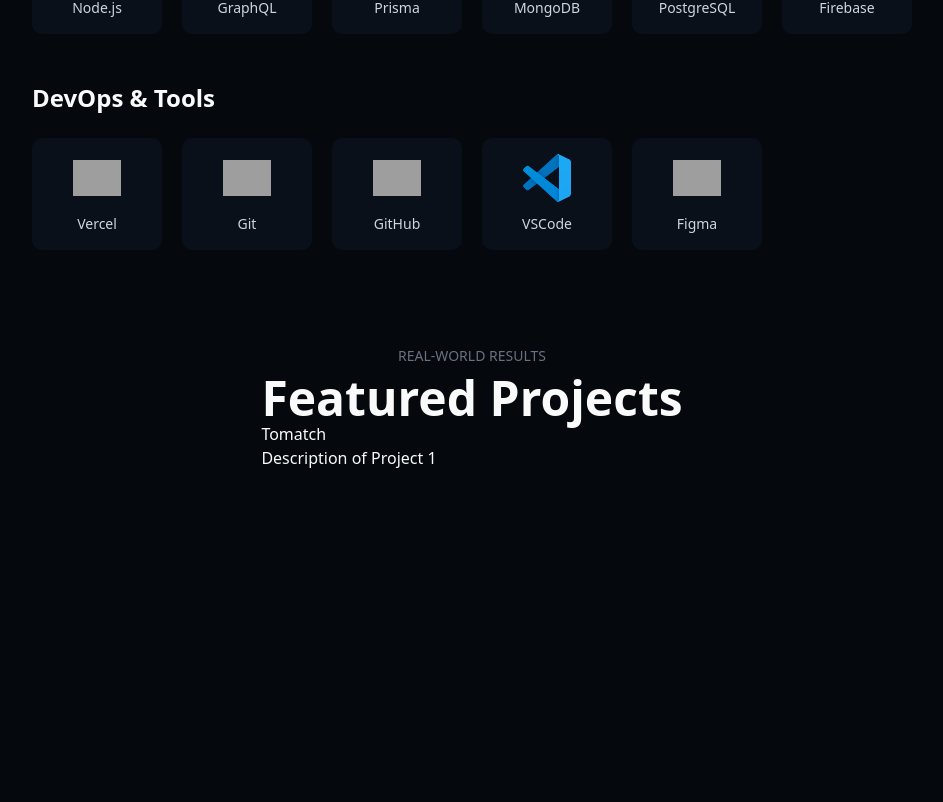
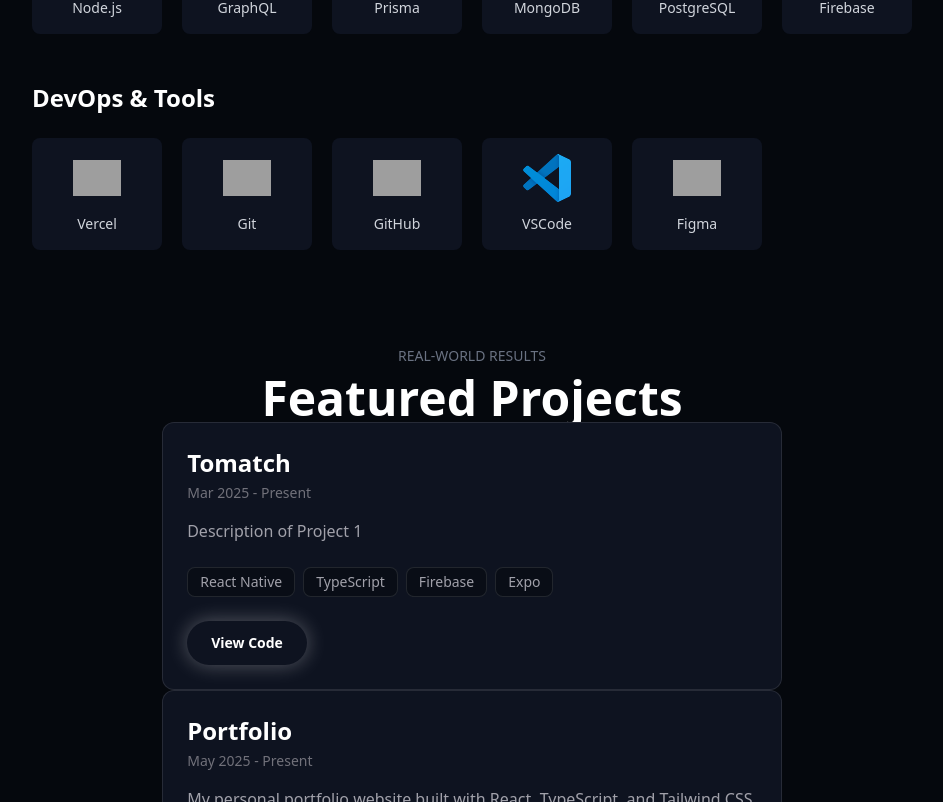
Before and after one commit to Gnblink0/portfolio, a Next.js app: page / in a window 1280 px wide. Shown: the part 2518-3320 px from the top of the page, without its empty margins (168-1111 px from the left). Built offline with nearby package versions, Linux system fonts and the light colour scheme; grey boxes are pictures that could not be loaded.

Commit message:
uniform the color in glabal css

```diff
--- a/app/globals.css
+++ b/app/globals.css
@@ -13,192 +13,57 @@ html {
 }
 
 @theme {
-  --color-black-DEFAULT: #000000;
-  --color-black-100: #000319;
-  --color-background-DEFAULT: #05080D;
+  /* background color */
+  --color-background-DEFAULT: #05080D;  /* darkest background color */
+  --color-background-card: #0E1320;     /* card background color */
 
+  /* text color */
+  --color-text-primary: #FFFFFF;        /* main text */
+  --color-text-secondary: #A1A1AA;      /* secondary text */
+  --color-text-muted: #71717A;          /* muted text */
+
+  /* border and shadow */
+  --color-border-light: rgba(255, 255, 255, 0.1);  /* default border */
+  --color-border-hover: rgba(255, 255, 255, 0.2);  /* hover border */
 }
 
 /* dark mode */
 @variant dark (&:where(.dark, .dark *));
 
-/* global text */
 @layer components {
   .heading-responsive-size {
     @apply text-2xl md:text-4xl lg:text-5xl;
   }
 }
 
+@layer utilities {
+  .bg-card {
+    background-color: var(--color-background-card);
+  }
+
+  .glow-sm {
+    box-shadow: 0 0 20px var(--color-glow);
+  }
+
+  .glow-lg {
+    box-shadow: 0 0 30px var(--color-glow);
+  }
+}
+
+
 /* animation */
 
 /* star twinkle animation */
 @keyframes twinkle {
-  0% { opacity: 0.2; }
-  50% { opacity: 1; }
-  100% { opacity: 0.2; }
-}
-
-/* add this to use: animate-[lights_5s_750ms_linear_infinite] */
-@keyframes lights {
   0% {
-    color: hsl(230, 40%, 80%);
-    text-shadow:
-      0 0 1em hsla(320, 100%, 50%, 0.2),
-      0 0 0.125em hsla(320, 100%, 60%, 0.3),
-      -1em -0.125em 0.5em hsla(40, 100%, 60%, 0),
-      1em 0.125em 0.5em hsla(200, 100%, 60%, 0);
+    opacity: 0.2;
   }
 
-  30% {
-    color: hsl(230, 80%, 90%);
-    text-shadow:
-      0 0 1em hsla(320, 100%, 50%, 0.5),
-      0 0 0.125em hsla(320, 100%, 60%, 0.5),
-      -0.5em -0.125em 0.25em hsla(40, 100%, 60%, 0.2),
-      0.5em 0.125em 0.25em hsla(200, 100%, 60%, 0.4);
-  }
-
-  40% {
-    color: hsl(230, 100%, 95%);
-    text-shadow:
-      0 0 1em hsla(320, 100%, 50%, 0.5),
-      0 0 0.125em hsla(320, 100%, 90%, 0.5),
-      -0.25em -0.125em 0.125em hsla(40, 100%, 60%, 0.2),
-      0.25em 0.125em 0.125em hsla(200, 100%, 60%, 0.4);
-  }
-
-  70% {
-    color: hsl(230, 80%, 90%);
-    text-shadow:
-      0 0 1em hsla(320, 100%, 50%, 0.5),
-      0 0 0.125em hsla(320, 100%, 60%, 0.5),
-      0.5em -0.125em 0.25em hsla(40, 100%, 60%, 0.2),
-      -0.5em 0.125em 0.25em hsla(200, 100%, 60%, 0.4);
+  50% {
+    opacity: 1;
   }
 
   100% {
-    color: hsl(230, 40%, 80%);
-    text-shadow:
-      0 0 1em hsla(320, 100%, 50%, 0.2),
-      0 0 0.125em hsla(320, 100%, 60%, 0.3),
-      1em -0.125em 0.5em hsla(40, 100%, 60%, 0),
-      -1em 0.125em 0.5em hsla(200, 100%, 60%, 0);
-  }
-
-}
-
-@theme inline {
-  --radius-sm: calc(var(--radius) - 4px);
-  --radius-md: calc(var(--radius) - 2px);
-  --radius-lg: var(--radius);
-  --radius-xl: calc(var(--radius) + 4px);
-  --color-background: var(--background);
-  --color-foreground: var(--foreground);
-  --color-card: var(--card);
-  --color-card-foreground: var(--card-foreground);
-  --color-popover: var(--popover);
-  --color-popover-foreground: var(--popover-foreground);
-  --color-primary: var(--primary);
-  --color-primary-foreground: var(--primary-foreground);
-  --color-secondary: var(--secondary);
-  --color-secondary-foreground: var(--secondary-foreground);
-  --color-muted: var(--muted);
-  --color-muted-foreground: var(--muted-foreground);
-  --color-accent: var(--accent);
-  --color-accent-foreground: var(--accent-foreground);
-  --color-destructive: var(--destructive);
-  --color-border: var(--border);
-  --color-input: var(--input);
-  --color-ring: var(--ring);
-  --color-chart-1: var(--chart-1);
-  --color-chart-2: var(--chart-2);
-  --color-chart-3: var(--chart-3);
-  --color-chart-4: var(--chart-4);
-  --color-chart-5: var(--chart-5);
-  --color-sidebar: var(--sidebar);
-  --color-sidebar-foreground: var(--sidebar-foreground);
-  --color-sidebar-primary: var(--sidebar-primary);
-  --color-sidebar-primary-foreground: var(--sidebar-primary-foreground);
-  --color-sidebar-accent: var(--sidebar-accent);
-  --color-sidebar-accent-foreground: var(--sidebar-accent-foreground);
-  --color-sidebar-border: var(--sidebar-border);
-  --color-sidebar-ring: var(--sidebar-ring);
-}
-
-:root {
-  --radius: 0.625rem;
-  --background: oklch(1 0 0);
-  --foreground: oklch(0.145 0 0);
-  --card: oklch(1 0 0);
-  --card-foreground: oklch(0.145 0 0);
-  --popover: oklch(1 0 0);
-  --popover-foreground: oklch(0.145 0 0);
-  --primary: oklch(0.205 0 0);
-  --primary-foreground: oklch(0.985 0 0);
-  --secondary: oklch(0.97 0 0);
-  --secondary-foreground: oklch(0.205 0 0);
-  --muted: oklch(0.97 0 0);
-  --muted-foreground: oklch(0.556 0 0);
-  --accent: oklch(0.97 0 0);
-  --accent-foreground: oklch(0.205 0 0);
-  --destructive: oklch(0.577 0.245 27.325);
-  --border: oklch(0.922 0 0);
-  --input: oklch(0.922 0 0);
-  --ring: oklch(0.708 0 0);
-  --chart-1: oklch(0.646 0.222 41.116);
-  --chart-2: oklch(0.6 0.118 184.704);
-  --chart-3: oklch(0.398 0.07 227.392);
-  --chart-4: oklch(0.828 0.189 84.429);
-  --chart-5: oklch(0.769 0.188 70.08);
-  --sidebar: oklch(0.985 0 0);
-  --sidebar-foreground: oklch(0.145 0 0);
-  --sidebar-primary: oklch(0.205 0 0);
-  --sidebar-primary-foreground: oklch(0.985 0 0);
-  --sidebar-accent: oklch(0.97 0 0);
-  --sidebar-accent-foreground: oklch(0.205 0 0);
-  --sidebar-border: oklch(0.922 0 0);
-  --sidebar-ring: oklch(0.708 0 0);
-}
-
-.dark {
-  --background: oklch(0.145 0 0);
-  --foreground: oklch(0.985 0 0);
-  --card: oklch(0.205 0 0);
-  --card-foreground: oklch(0.985 0 0);
-  --popover: oklch(0.205 0 0);
-  --popover-foreground: oklch(0.985 0 0);
-  --primary: oklch(0.922 0 0);
-  --primary-foreground: oklch(0.205 0 0);
-  --secondary: oklch(0.269 0 0);
-  --secondary-foreground: oklch(0.985 0 0);
-  --muted: oklch(0.269 0 0);
-  --muted-foreground: oklch(0.708 0 0);
-  --accent: oklch(0.269 0 0);
-  --accent-foreground: oklch(0.985 0 0);
-  --destructive: oklch(0.704 0.191 22.216);
-  --border: oklch(1 0 0 / 10%);
-  --input: oklch(1 0 0 / 15%);
-  --ring: oklch(0.556 0 0);
-  --chart-1: oklch(0.488 0.243 264.376);
-  --chart-2: oklch(0.696 0.17 162.48);
-  --chart-3: oklch(0.769 0.188 70.08);
-  --chart-4: oklch(0.627 0.265 303.9);
-  --chart-5: oklch(0.645 0.246 16.439);
-  --sidebar: oklch(0.205 0 0);
-  --sidebar-foreground: oklch(0.985 0 0);
-  --sidebar-primary: oklch(0.488 0.243 264.376);
-  --sidebar-primary-foreground: oklch(0.985 0 0);
-  --sidebar-accent: oklch(0.269 0 0);
-  --sidebar-accent-foreground: oklch(0.985 0 0);
-  --sidebar-border: oklch(1 0 0 / 10%);
-  --sidebar-ring: oklch(0.556 0 0);
-}
-
-@layer base {
-  * {
-    @apply border-border outline-ring/50;
-  }
-  body {
-    @apply bg-background text-foreground;
+    opacity: 0.2;
   }
 }
--- /dev/null
+++ b/components/ProjectCard.tsx
@@ -0,0 +1,58 @@
+"use client";
+import React from "react";
+import { projects } from "@/data";
+import GlowButton from "./GlowButton";
+
+const ProjectCard = ({ project }: { project: (typeof projects)[0] }) => {
+  return (
+    <div
+      className="group relative rounded-xl bg-card border border-border-light p-6 transition-all
+        duration-300 hover:scale-[1.02] hover:border-border-hover hover:glow-sm
+        backdrop-blur-sm"
+    >
+      {/* Project Header */}
+      <div className="mb-4">
+        <h3 className="text-2xl font-bold">{project.name}</h3>
+        <p className="text-sm text-text-muted mt-1">{project.time}</p>
+      </div>
+
+      {/* Project Description */}
+      <p className="text-text-secondary mb-6">{project.description}</p>
+
+      {/* Tech Stack */}
+      <div className="flex flex-wrap gap-2 mb-6">
+        {project.techStack.map((tech) => (
+          <span
+            key={tech}
+            className="px-3 py-1 text-sm rounded-lg bg-background-DEFAULT/50 border border-border-light
+              text-text-secondary"
+          >
+            {tech}
+          </span>
+        ))}
+      </div>
+
+      {/* Project Links */}
+      <div className="flex gap-4">
+        {project.codeLink && (
+          <GlowButton
+            onClick={() => window.open(project.codeLink, "_blank")}
+            className="px-4 py-2 text-sm"
+          >
+            View Code
+          </GlowButton>
+        )}
+        {project.liveLink && (
+          <GlowButton
+            onClick={() => window.open(project.liveLink, "_blank")}
+            className="px-4 py-2 text-sm"
+          >
+            Live Demo
+          </GlowButton>
+        )}
+      </div>
+    </div>
+  );
+};
+
+export default ProjectCard;
--- a/components/section/Project.tsx
+++ b/components/section/Project.tsx
@@ -1,5 +1,6 @@
 import React from 'react'
 import { projects } from '@/data'
+import ProjectCard from '../ProjectCard'
 
 const Project = () => {
   return (
@@ -10,10 +11,7 @@ const Project = () => {
       </div>
       <div>
         {projects.map((project) => (
-          <div key={project.id}>
-            <h3>{project.name}</h3>
-            <p>{project.description}</p>
-          </div>
+          <ProjectCard key={project.id} project={project} />
         ))}
       </div>
     </div>
--- a/components/section/TechStack.tsx
+++ b/components/section/TechStack.tsx
@@ -78,8 +78,8 @@ const TechStack = () => {
         amount: 1.0,
       }}
       custom={index}
-      className="group flex flex-col items-center justify-center p-4 rounded-lg bg-gray-900/50
-        hover:bg-gray-900/70 transition-all duration-300 hover:scale-105"
+      className="group flex flex-col items-center justify-center p-4 rounded-lg bg-card
+        transition-all duration-300 hover:scale-105"
     >
       <div className="relative w-12 h-12 mb-3">{renderIcon(tech)}</div>
       <span className="text-sm text-center text-gray-300 group-hover:text-white">
--- a/components/ui/bento-grid.tsx
+++ b/components/ui/bento-grid.tsx
@@ -49,7 +49,7 @@ const BentoCard = ({
       `group relative col-span-3 flex flex-col justify-between overflow-hidden
       rounded-xl`,
       // dark styles
-      `transform-gpu dark:bg-gray-900/50`,
+      `transform-gpu bg-card`,
       className,
     )}
     {...props}
@@ -97,7 +97,7 @@ const BentoCard = ({
     )}
     <div
       className="pointer-events-none absolute inset-0 transform-gpu transition-all duration-300
-        group-hover:bg-black/[.03] group-hover:dark:bg-neutral-800/10"
+      group-hover:bg-neutral-800/10"
     />
   </div>
 );
--- a/data/index.ts
+++ b/data/index.ts
@@ -1,3 +1,12 @@
+const links = [
+  {
+    id: "blog",
+    name: "Blog",
+    url: "https://en.gnblink.com/posts/git-workflow/",
+  },
+
+];
+
 const projects = [
   {
     id: 1,
@@ -5,9 +14,20 @@ const projects = [
     time: "Mar 2025 - Present",
     description: "Description of Project 1",
     image: "",
-    codeLink: "",
+    codeLink: "https://github.com/the-tomato-king/Tomatch",
     liveLink: "",
-    techStack: ["React", "TypeScript", "Tailwind CSS"],
+    techStack: ["React Native", "TypeScript", "Firebase", "Expo"],
+    features: ["Feature 1", "Feature 2", "Feature 3"],
+  },
+  {
+    id: 2,
+    name: "Portfolio",
+    time: "May 2025 - Present",
+    description: "My personal portfolio website built with React, TypeScript, and Tailwind CSS.",
+    image: "",
+    codeLink: "https://github.com/Gnblink0/portfolio",
+    liveLink: "",
+    techStack: ["Next.js", "React", "TypeScript", "Tailwind CSS"],
     features: ["Feature 1", "Feature 2", "Feature 3"],
   },
 ];
@@ -274,4 +294,4 @@ const categoryDisplayNames: Record<TechStack["category"], string> = {
   "devops&tools": "DevOps & Tools",
 };
 
-export { projects, hobbies, techStacks, categoryDisplayNames, type TechStack };
+export { links, projects, hobbies, techStacks, categoryDisplayNames, type TechStack };
```
Also changed, not shown: components/section/Header.tsx (+7 -3 lines).
